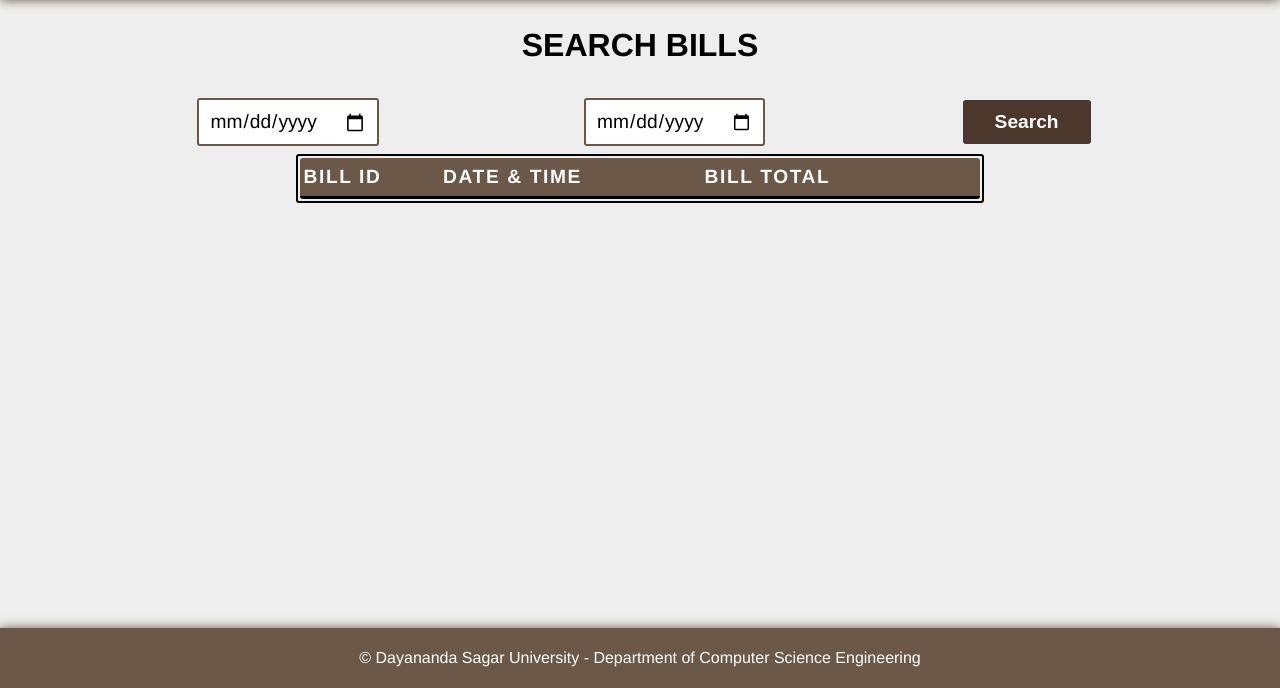
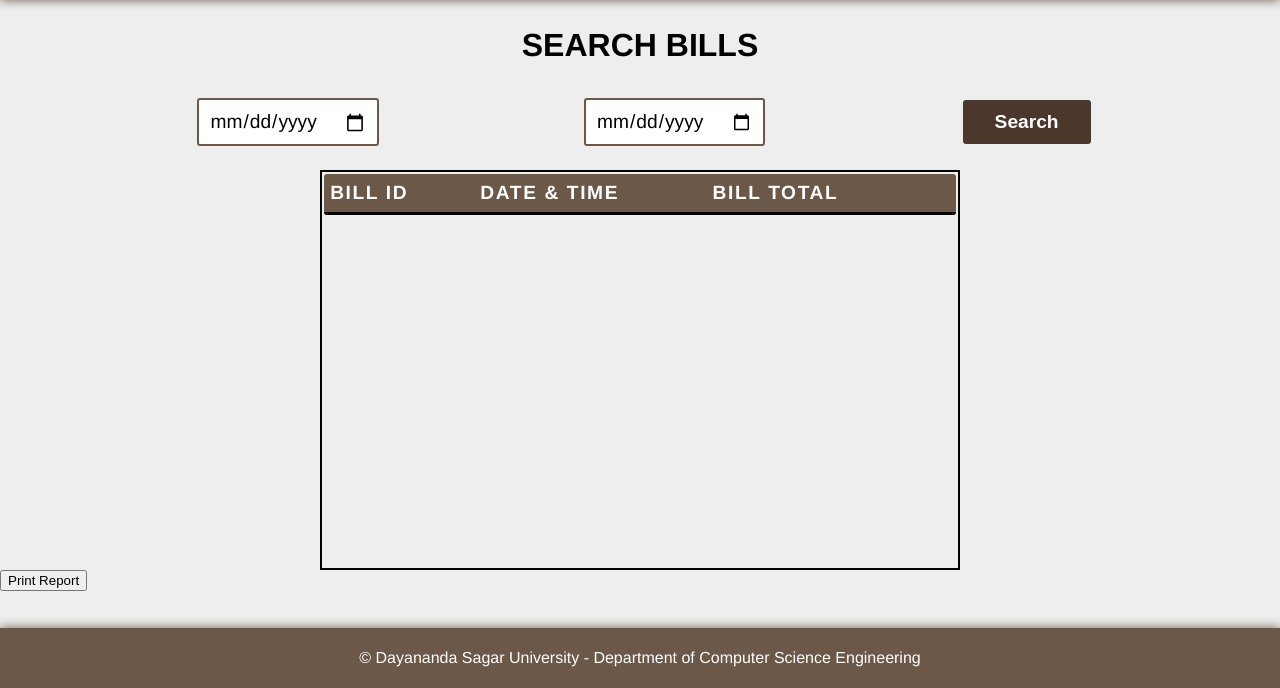
Before and after one commit to NuthanB/BillingSystem, a Flask app: page /report in a window 1280 px wide. Shown: the part 112-800 px from the top of the page. Run offline with Flask 3, Linux system fonts and the light colour scheme; data that the repository does not hold is empty; some libraries are stand-ins or nearby versions.

Commit message:
bill report prining and some UI fixes

```diff
--- a/app/static/css/style.css
+++ b/app/static/css/style.css
@@ -421,9 +421,8 @@ h3 {
 }
 
 .bills-item-table {
-  border-radius: var(--border-rad);
   margin-inline: auto;
-  border: 2px solid black;
+  width: 100%;
 }
 
 .items {
@@ -509,10 +508,20 @@ h3 {
 }
 
 /* ------------------- REPORT -------------------------- */
+.bills {
+  max-height: 50vh;
+  height: 50vh;
+  overflow: scroll;
+  margin-top: 2vh;
+  border: 2px solid black;
+  width: 50%;
+  margin-inline: auto;
+}
+
 .bills-item-table thead tr,
 .bills-item-table tbody tr {
   display: grid;
-  grid-template-columns: 1fr 3fr 3fr 1fr;
+  grid-template-columns: 1fr 3fr 2fr 1fr;
   text-align: center;
 }
 
@@ -529,9 +538,11 @@ h3 {
 
 #expand-report,
 #expand-filter {
+  font-size: 1.2rem;
   font-weight: 900;
-  padding: 0.75vw;
+  padding: 5px;
   margin-left: 2px;
+  border: none;
 }
 
 .bill-report form {
@@ -556,6 +567,14 @@ h3 {
 
 .bills .bills-item-table tbody .bill-details {
   grid-column: span 4;
+  width: 100%;
+}
+
+.bills .bills-item-table tbody .bill-details table {
+  margin-inline: auto;
+  width: 80%;
+  border: 2px solid black;
+  box-shadow: 5px 5px 0 black;
 }
 
 /* ------------ PRINT BILL ---------------- */
--- a/app/templates/report.html
+++ b/app/templates/report.html
@@ -30,10 +30,6 @@ block content %}
           <td>{{ bill.bill_date_time.strftime('%d-%m-%Y | %H:%M ') }}</td>
           <td>{{ bill.total }}</td>
           <td class="actions">
-            <i
-              data-item-id="{{ bill.id }}"
-              class="fa-solid fa-trash-can delete-bill"
-            ></i>
             <button id="expand-report" class="expand-bill">+</button>
           </td>
           <td
@@ -46,41 +42,14 @@ block content %}
       </tbody>
     </table>
   </div>
+  <button onclick="print_reports()">Print Report</button>
 </section>
 <script>
+  function print_reports() {
+    window.location.href = "/print-report";
+  }
+
   document.addEventListener("DOMContentLoaded", function () {
-    const deleteIcons = document.querySelectorAll(".fa-trash-can");
-    deleteIcons.forEach(function (icon) {
-      icon.addEventListener("click", function () {
-        console.log(icon.closest(".bill-row").dataset);
-        const billId = icon.closest(".bill-row").dataset.itemId;
-        if (billId) {
-          deleteBill(billId);
-        } else {
-          console.error("Unable to retrieve bill ID");
-        }
-      });
-    });
-
-    function deleteBill(billId) {
-      // Perform deletion here or make an AJAX request to delete the bill
-      console.log("Deleting bill with ID:", billId);
-      fetch(`/delete-bill/${billId}`, {
-        method: "DELETE",
-      })
-        .then((response) => {
-          if (response.ok) {
-            // Reload the page after successful deletion
-            window.location.reload();
-          } else {
-            console.error("Failed to delete bill");
-          }
-        })
-        .catch((error) => {
-          console.error("Error deleting bill:", error);
-        });
-    }
-
     const expandButtons = document.querySelectorAll(".expand-bill");
     expandButtons.forEach(function (button) {
       button.addEventListener("click", function () {
--- a/app/views.py
+++ b/app/views.py
@@ -222,10 +222,8 @@ def get_item_price():
 @app.route('/filter-bills', methods=['GET', 'POST'])
 def filter_bills():
     if request.method == 'POST':
-        from_date_str = request.form['from_date']
-        to_date_str = request.form['to_date']
-        from_date = datetime.strptime(from_date_str, '%Y-%m-%d').date()
-        to_date = datetime.strptime(to_date_str, '%Y-%m-%d').date()
+        from_date = request.form['from_date']
+        to_date = request.form['to_date']
 
         print(from_date, to_date)
 
@@ -236,7 +234,11 @@ def filter_bills():
 
         print(filtered_bills)
 
-        return render_template("filtered_bills.html", bills=filtered_bills, from_date=from_date_str, to_date=to_date_str)
+        return render_template("filtered_bills.html",
+                               bills=filtered_bills,
+                               from_date=from_date,
+                               to_date=to_date
+                            )
     else:
         return redirect("/report")
 
@@ -326,7 +328,6 @@ def print_bill():
     print("Printing...")
     try:
         bill = Bill.query.order_by(Bill.id.desc()).first()
-        print(bill)
         if bill:
             bill_id = bill.id
             bill_details = get_bill(bill_id)
@@ -345,6 +346,14 @@ def print_bill():
         print("Error fetching latest bill:", e)
         return jsonify({'error': 'Failed to fetch latest bill'}), 500
 
+@app.route("/print-report")
+def print_report():
+    print("Printing...")
+    bill = Bill.query.all()
+    bill_items = BillItem.query.all()
+    return render_template('report_print.html', bills=bill, bill_items=bill_items)
+
+
 @app.route("/contact")
 def contact():
     return render_template("contact.html")
```
Also changed, not shown: app/templates/filtered_bills.html (+0 -36 lines), app/templates/report_print.html (added, +32 -0 lines).
